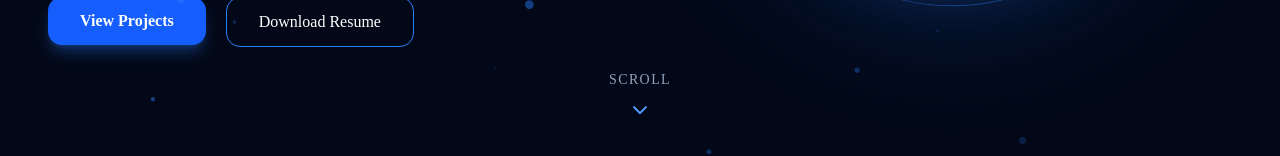
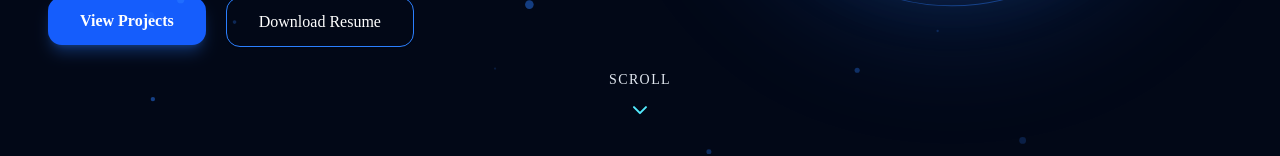
Before and after one commit to abhinaymeshram01/ml-portfolio, a Next.js app: page / in a window 1280 px wide. Shown: the part 646-802 px from the top of the page. Built offline with nearby package versions, Linux system fonts and the light colour scheme.

Commit message:
updateding the code

```diff
--- a/components/hero/ScrollIndicator.tsx
+++ b/components/hero/ScrollIndicator.tsx
@@ -16,14 +16,14 @@ export default function ScrollIndicator() {
         duration: 2,
         repeat: Infinity,
       }}
-      className="absolute bottom-8 left-1/2 -translate-x-1/2 text-slate-400"
+      className="absolute bottom-8 left-1/2 -translate-x-1/2 text-slate-200"
     >
       <div className="flex flex-col items-center gap-2">
-        <span className="text-sm tracking-widest uppercase">
+        <span className="text-sm font-medium tracking-widest uppercase text-slate-200">
           Scroll
         </span>
 
-        <ChevronDown className="h-6 w-6 text-blue-400" />
+        <ChevronDown className="h-6 w-6 text-cyan-300" />
       </div>
     </motion.div>
   );
--- a/components/layout/Navbar.tsx
+++ b/components/layout/Navbar.tsx
@@ -116,6 +116,9 @@ export default function Navbar() {
             <button
               onClick={() => setMobileOpen(!mobileOpen)}
               className="text-white"
+              aria-label={mobileOpen ? "Close navigation menu" : "Open navigation menu"}
+              aria-expanded={mobileOpen}
+              aria-controls="mobile-menu"
             >
               {mobileOpen ? (
                 <X size={28} />
@@ -204,6 +207,7 @@ export default function Navbar() {
 
             {/* Mobile Menu */}
             <motion.div
+              id="mobile-menu"
               initial={{ x: "100%" }}
               animate={{ x: 0 }}
               exit={{ x: "100%" }}
@@ -223,6 +227,7 @@ export default function Navbar() {
                 <button
                   onClick={() => setMobileOpen(false)}
                   className="text-slate-300 hover:text-cyan-400"
+                  aria-label="Close navigation menu"
                 >
                   <X size={28} />
                 </button>
```
